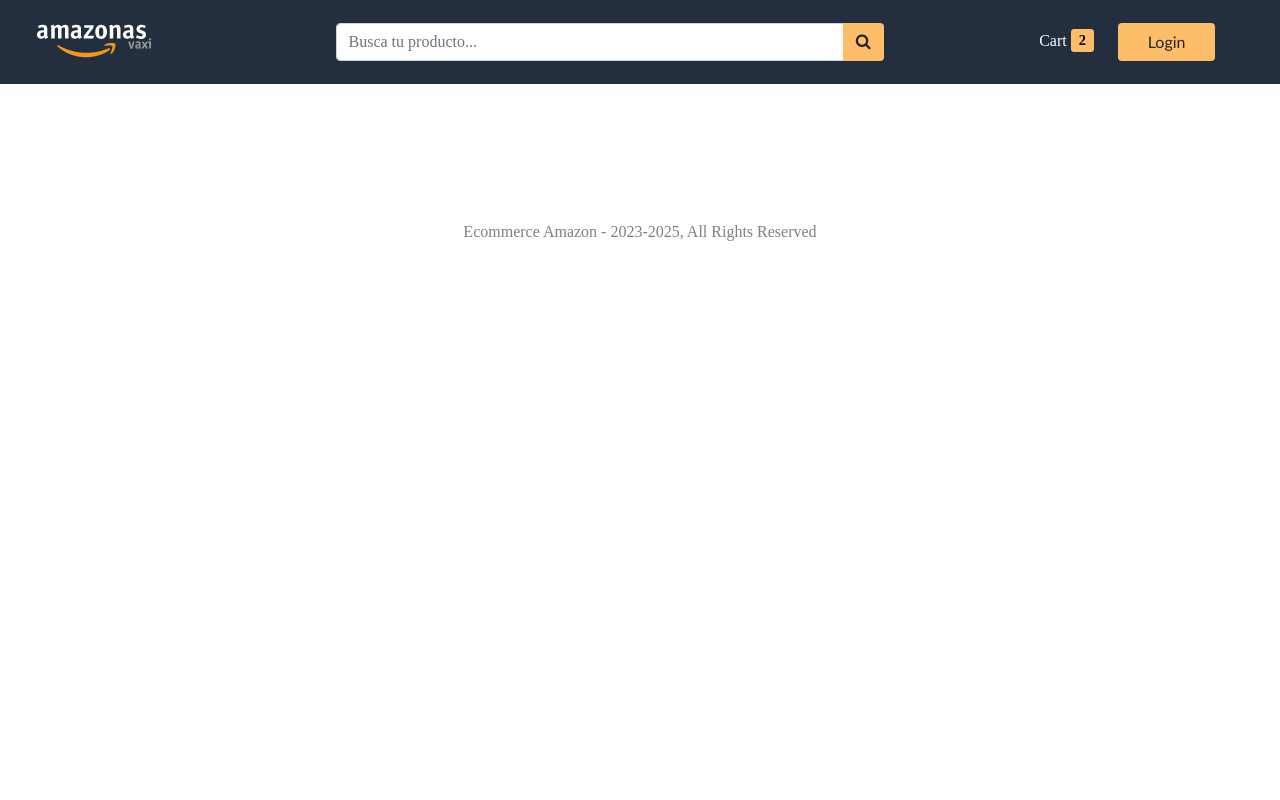
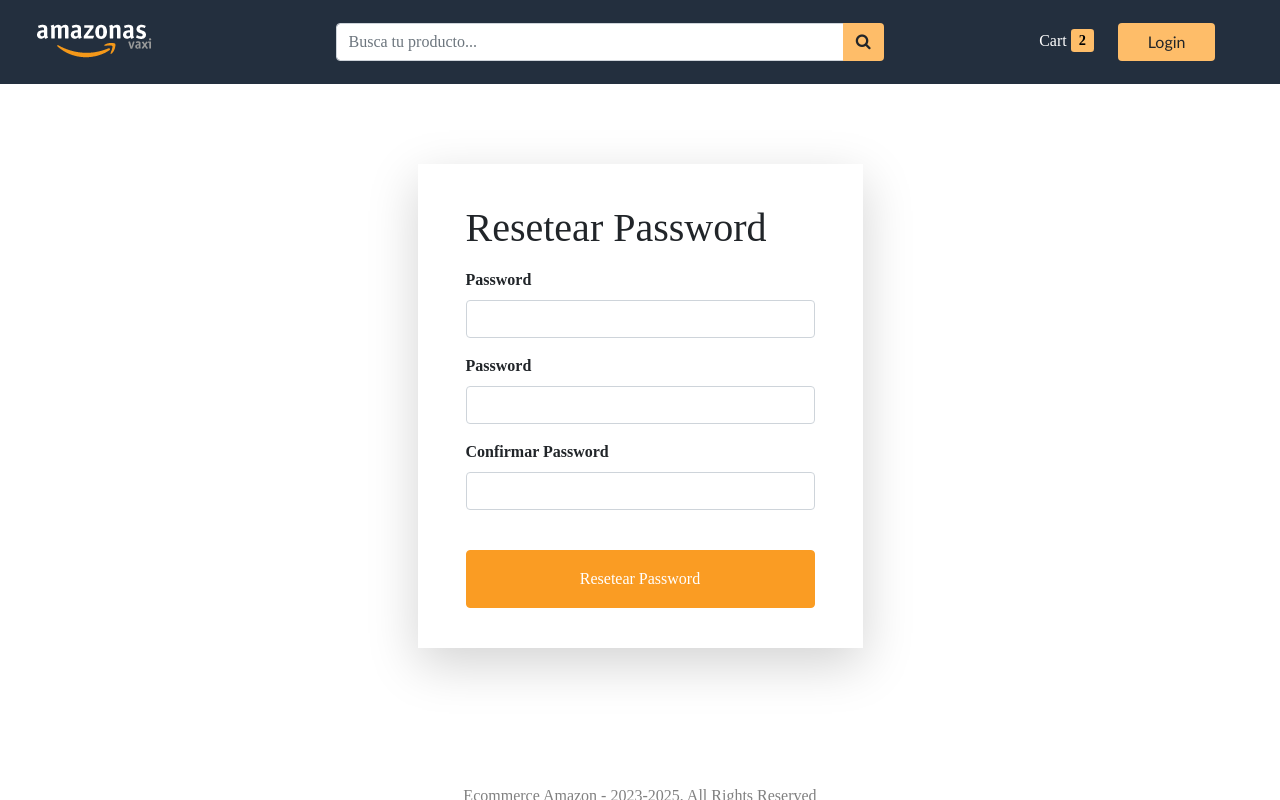
Before and after one commit to esfredson/react-ecommerce, a React (Create React App) app: page /password/reset/1 in a window 1280 px wide. Built offline with nearby package versions, Linux system fonts and the light colour scheme; no server answers; a web font is replaced by a local one; what react-alert-template-basic would draw is missing.

Commit message:
adding NewPassword component functionality

```diff
--- a/src/App.js
+++ b/src/App.js
@@ -14,6 +14,7 @@
 import { loadUser } from "./actions/userAction";
 import UpdateProfile from "./components/security/UpdateProfile";
 import ForgotPassword from "./components/security/ForgotPassword";
+import NewPassword from "./components/security/NewPassword";
 
 function App() {
 
@@ -44,6 +45,7 @@
               <Route path="/login" element={<Login />} />
               <Route path="/register" element={<Register />} />
               <Route path="/password/forgot" element={<ForgotPassword />} />
+              <Route path="/password/reset/:token" element={<NewPassword />} />
 
               <Route exact path="/me" element={<ProtectedRoute />}>
                 <Route path="/me" element={<Profile />} />
--- a/src/actions/userAction.js
+++ b/src/actions/userAction.js
@@ -166,24 +166,14 @@
           "Content-Type": "application/json",
         },
       };
-
       // creo un objeto de tipo request
-      const request = {
-        email,
-        password,
-        confirmPassword,
-        token,
-      };
-
+      const request = { email, password, confirmPassword, token };
       const { data } = await axios.post(
         `/api/v1/usuario/resetpassword`,
-        // ya no es params sino el objeto request creado arriba
         request,
         requestConfig
       );
-
       return data;
-
     } catch (err) {
       return rejectWithValue(err.response.data.message);
     }
--- /dev/null
+++ b/src/components/security/NewPassword.js
@@ -0,0 +1,100 @@
+import { useState, useEffect, Fragment } from "react";
+import { useAlert } from "react-alert";
+import { useDispatch, useSelector } from "react-redux";
+import { useNavigate, useParams } from "react-router-dom";
+import { resetError } from "../../slices/resetPasswordSlice";
+import { resetPassword } from "../../actions/userAction";
+import MetaData from "../layout/MetaData";
+
+const NewPassword = () => {
+  const navigate = useNavigate();
+  const { token } = useParams();
+
+  const [email, setEmail] = useState("");
+  const [password, setPassword] = useState("");
+  const [confirmPassword, setConfirmPassword] = useState("");
+
+  const alert = useAlert();
+
+  const dispatch = useDispatch();
+
+  const { message, errores, loading } = useSelector(
+    (state) => state.resetPassword
+  );
+
+  useEffect(() => {
+    if (errores) {
+      errores.map((error) => alert.error(error));
+      dispatch(resetError);
+    }
+    if (message) {
+      alert.success(message);
+      dispatch(resetError);
+      navigate("/login");
+    }
+  }, [dispatch, alert, errores, message, navigate]);
+
+  const submitHandler = (e) => {
+    e.preventDefault();
+    dispatch(resetPassword({ email, password, confirmPassword, token }));
+  };
+
+  return (
+    <Fragment>
+      <MetaData title={"Resetear Password"} />
+      <div className="row wrapper">
+        <div className="col-10 col-lg-5">
+
+          <form className="shadow-lg" onSubmit={submitHandler}>
+            <h1 className="mb-3">Resetear Password</h1>
+
+            <div className="form-group">
+              <label htmlFor="email_field">Password</label>
+              <input
+                type="email"
+                id="email_field"
+                className="form-control"
+                value={email}
+                onChange={(e) => setEmail(e.target.value)}
+              />
+            </div>
+
+            <div className="form-group">
+              <label htmlFor="password_field">Password</label>
+              <input
+                type="password"
+                id="password_field"
+                className="form-control"
+                value={password}
+                onChange={(e) => setPassword(e.target.value)}
+              />
+            </div>
+
+            <div className="form-group">
+              <label htmlFor="confirm_password_field">Confirmar Password</label>
+              <input
+                type="password"
+                id="confirm_password_field"
+                className="form-control"
+                value={confirmPassword}
+                onChange={(e) => setConfirmPassword(e.target.value)}
+              />
+
+            </div>
+
+            <button
+              id="new_password_button"
+              type="submit"
+              className="btn btn-block py-3"
+              disabled={loading ? true : false}
+            >
+              Resetear Password
+            </button>
+          </form>
+        </div>
+      </div>
+    </Fragment>
+  );
+};
+
+export default NewPassword;
--- /dev/null
+++ b/src/slices/resetPasswordSlice.js
@@ -0,0 +1,41 @@
+import { createSlice } from "@reduxjs/toolkit";
+import { resetPassword } from "../actions/userAction";
+
+
+export const initialState = {
+    message: null,
+    errores: null,
+    loading: false
+  };
+
+  export const resetPasswordSlice = createSlice({
+    name: "resetPassword",
+    initialState,
+    reducers: {
+        resetError: (state, action) => {
+            state.errores = null;
+            state.message = null;
+            state.loading = false;
+        }
+    },
+    extraReducers: {
+      [resetPassword.pending]: (state) => {
+        state.message = null;
+        state.errores = null;
+        state.loading = true;
+      },
+      [resetPassword.fulfilled]: (state, {payload}) => {
+        state.message = payload;
+        state.errores = null;
+        state.loading = false;
+      },
+      [resetPassword.rejected]: (state, action) => {
+        state.message = null;
+        state.errores = action.payload;
+        state.loading = false;
+      },
+    },
+  });
+
+  export const { resetError } = resetPasswordSlice.actions;
+  export const resetPasswordReducer = resetPasswordSlice.reducer;
--- a/src/store.js
+++ b/src/store.js
@@ -5,6 +5,7 @@
 import { categoryReducer } from "./slices/categorySlice";
 import { securityReducer } from "./slices/securitySlice";
 import { forgotPasswordReducer } from "./slices/forgotPasswordSlice";
+import { resetPasswordReducer } from "./slices/resetPasswordSlice";
 
 export default configureStore({
   reducer: {
@@ -13,7 +14,8 @@
     productPagination: productPaginationReducer,
     category: categoryReducer,
     security: securityReducer,
-    forgotPassword: forgotPasswordReducer
+    forgotPassword: forgotPasswordReducer,
+    resetPassword: resetPasswordReducer
   },
   middleware: (getDefaultMiddleware) =>
     getDefaultMiddleware({ serializableCheck: false }),
```
